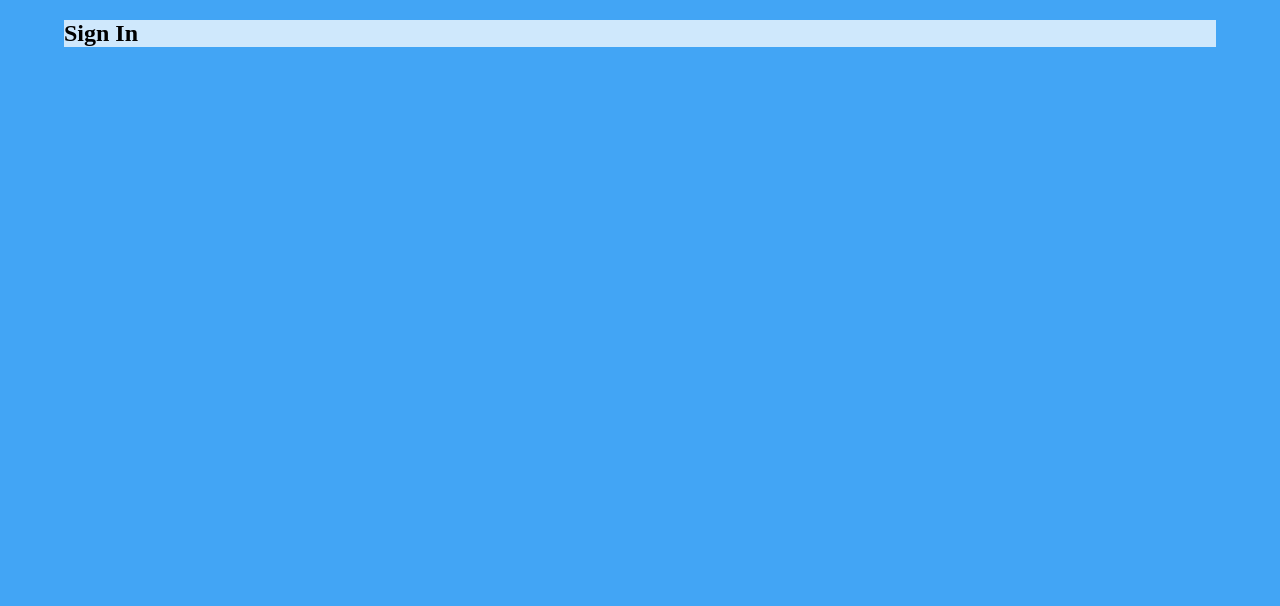
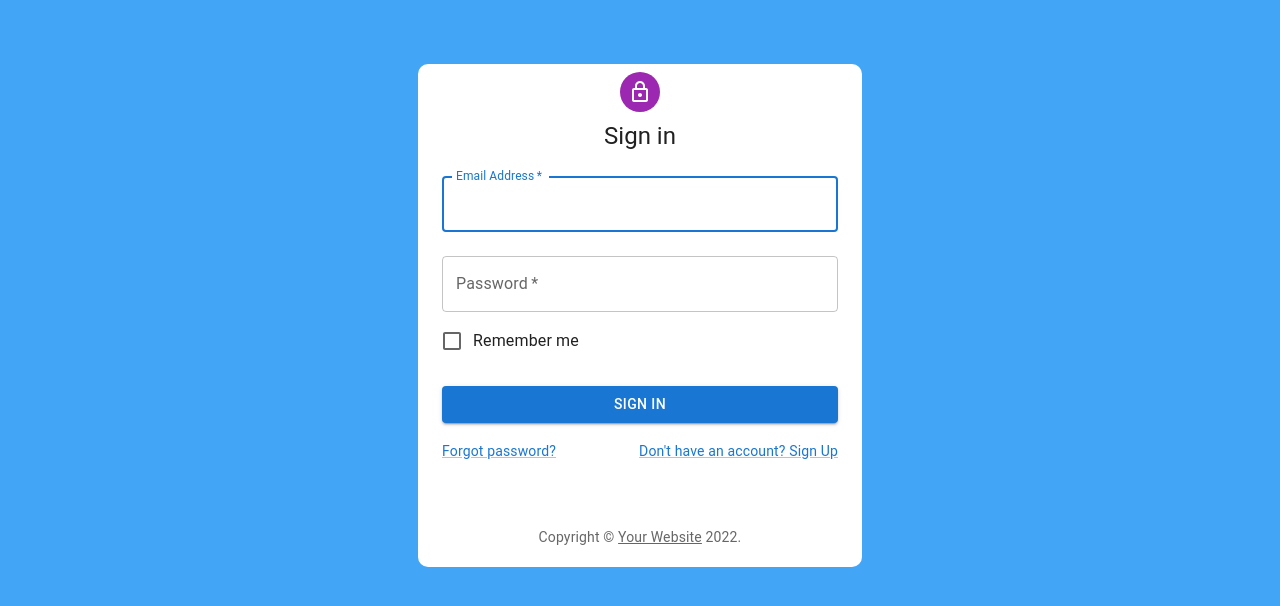
Before and after one commit to Israel-Dev/exclusible-test, a React (Create React App) app in the folder fe/: page /sign-in in a window 1280 px wide. Shown: the top 606 px of the page. Built offline with nearby package versions, Linux system fonts and the light colour scheme.

Commit message:
:sparkles: Sign in Page design READY

```diff
--- a/fe/package.json
+++ b/fe/package.json
@@ -5,6 +5,7 @@
   "dependencies": {
     "@emotion/react": "^11.9.0",
     "@emotion/styled": "^11.8.1",
+    "@mui/icons-material": "^5.8.0",
     "@mui/material": "^5.8.1",
     "@mui/styled-engine-sc": "^5.8.0",
     "@testing-library/jest-dom": "^5.16.4",
--- a/fe/src/pages/SignIn/SignIn.tsx
+++ b/fe/src/pages/SignIn/SignIn.tsx
@@ -1,12 +1,113 @@
-import { Box, Container } from '@mui/material';
+import * as React from 'react';
+import Avatar from '@mui/material/Avatar';
+import Button from '@mui/material/Button';
+import CssBaseline from '@mui/material/CssBaseline';
+import TextField from '@mui/material/TextField';
+import FormControlLabel from '@mui/material/FormControlLabel';
+import Checkbox from '@mui/material/Checkbox';
+import Link from '@mui/material/Link';
+import Grid from '@mui/material/Grid';
+import Box from '@mui/material/Box';
+import LockOutlinedIcon from '@mui/icons-material/LockOutlined';
+import Typography from '@mui/material/Typography';
+import Container from '@mui/material/Container';
+import { ThemeProvider, useTheme } from '@mui/material/styles';
+import { RoutePaths } from '../../routes';
+import { useNavigate } from 'react-router-dom';
+
+const Copyright = (props: any) => {
+  return (
+    <Typography variant="body2" color="text.secondary" align="center" {...props}>
+      {'Copyright © '}
+      <Link color="inherit" href="https://mui.com/">
+        Your Website
+      </Link>{' '}
+      {new Date().getFullYear()}
+      {'.'}
+    </Typography>
+  );
+};
 
 const SignIn = () => {
+  const theme = useTheme();
+  const navigate = useNavigate();
+  const handleSubmit = (event: React.FormEvent<HTMLFormElement>) => {
+    event.preventDefault();
+    const data = new FormData(event.currentTarget);
+    console.log({
+      email: data.get('email'),
+      password: data.get('password'),
+    });
+  };
+
   return (
-    <Container>
-      <Box sx={{ bgcolor: '#cfe8fc' }}>
-        <h2>Sign In</h2>
-      </Box>
-    </Container>
+    <ThemeProvider theme={theme}>
+      <Container
+        component="main"
+        maxWidth="xs"
+        className="sign-in-container"
+        style={{ backgroundColor: 'white', borderRadius: '10px' }}
+      >
+        <CssBaseline />
+        <Box
+          sx={{
+            marginTop: 8,
+            display: 'flex',
+            flexDirection: 'column',
+            alignItems: 'center',
+          }}
+        >
+          <Avatar sx={{ m: 1, bgcolor: 'secondary.main' }}>
+            <LockOutlinedIcon />
+          </Avatar>
+          <Typography component="h1" variant="h5">
+            Sign in
+          </Typography>
+          <Box component="form" onSubmit={handleSubmit} noValidate sx={{ mt: 1 }}>
+            <TextField
+              margin="normal"
+              required
+              fullWidth
+              id="email"
+              label="Email Address"
+              name="email"
+              autoComplete="email"
+              autoFocus
+            />
+            <TextField
+              margin="normal"
+              required
+              fullWidth
+              name="password"
+              label="Password"
+              type="password"
+              id="password"
+              autoComplete="current-password"
+            />
+            <FormControlLabel
+              control={<Checkbox value="remember" color="primary" />}
+              label="Remember me"
+            />
+            <Button type="submit" fullWidth variant="contained" sx={{ mt: 3, mb: 2 }}>
+              Sign In
+            </Button>
+            <Grid container>
+              <Grid item xs>
+                <Link href="#" variant="body2">
+                  Forgot password?
+                </Link>
+              </Grid>
+              <Grid item>
+                <Link href="#" variant="body2">
+                  {"Don't have an account? Sign Up"}
+                </Link>
+              </Grid>
+            </Grid>
+          </Box>
+        </Box>
+        <Copyright sx={{ mt: 8, mb: 4 }} style={{ paddingBottom: '20px' }} />
+      </Container>
+    </ThemeProvider>
   );
 };
 
```
Also changed, not shown: 1 other file (tests, documents, lock files or other folders).
